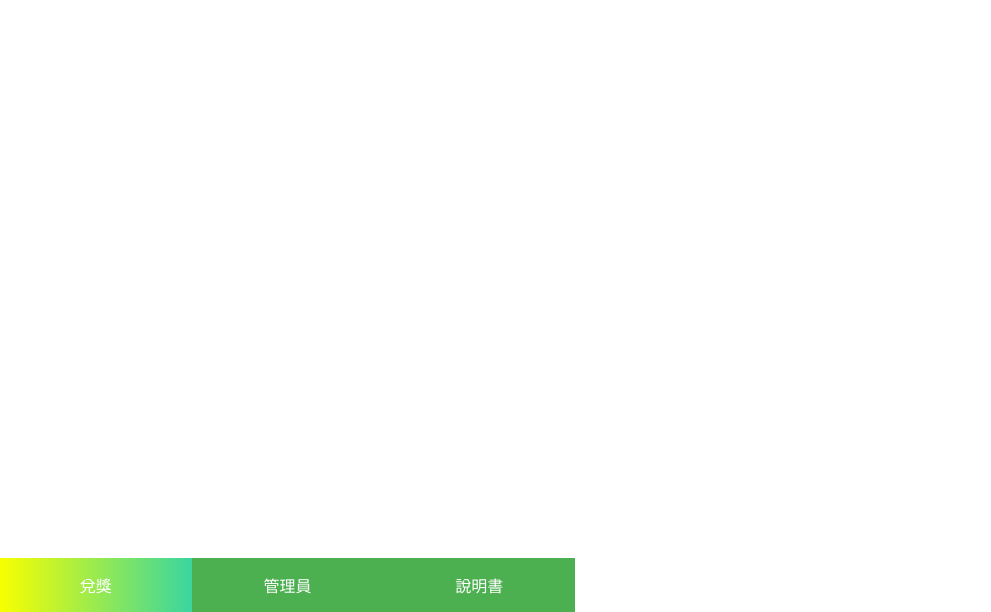
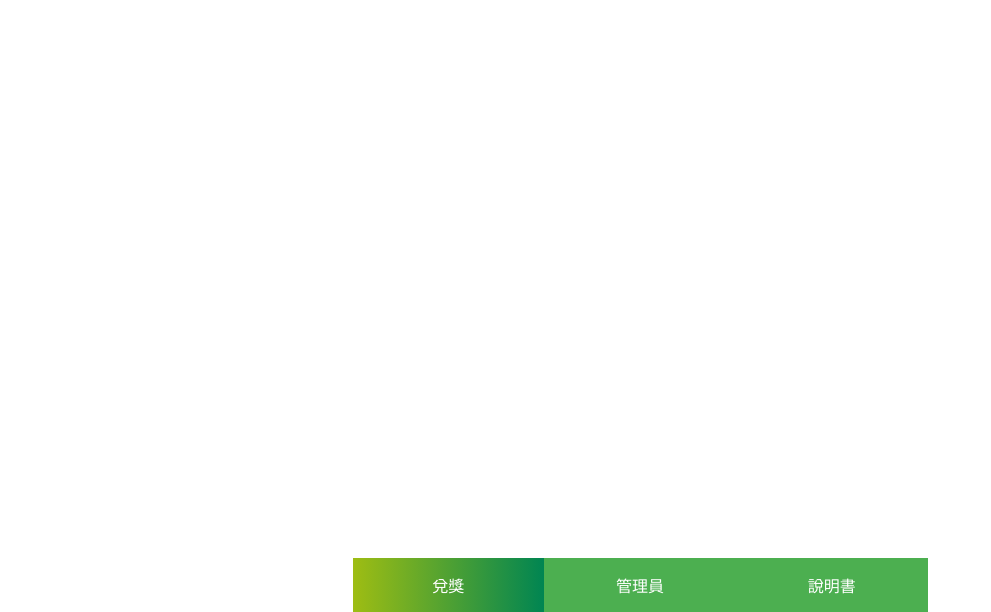
Before and after one commit to stephenlaichaowen/invoice-number-checker-vuejs-app, a website: page index.html in a window 1280 px wide. Shown: the part 188-800 px from the top of the page, without its empty margins (0-991 px from the left). Drawn offline with nearby package versions, Linux system fonts and the light colour scheme; some packages are replaced by stand-ins of ours; a script that the page names is missing.

Commit message:
edit css

```diff
--- a/style.css
+++ b/style.css
@@ -55,18 +55,18 @@ li {
 }
 
 footer {
-  position: fixed;
+  position: absolute;
   bottom: 0;
-  left: 0%;
+  left: 0;
   /* transform: translateX(-50%); */
-  right: 0;
+  /* right: 0; */
   max-width: 575px;
   display: flex;
   background-color: var(--theme-color);
 }
 
 footer span {
-  width: 50%;
+  width: 33.33vw;
   padding: 15px;
   cursor: pointer;
   color: white;
@@ -110,9 +110,7 @@ button {
 .active {
   background-color: var(--theme-color);
   color: white;
-  /* background: linear-gradient(90deg, #9ebd13 0%, #008552 100%); */
-  background: linear-gradient(90deg, #f8ff00 0%, #3ad59f 100%);
-  /* background: linear-gradient(90deg, #0700b8 0%, #00ff88 100%); */
+  background: linear-gradient(90deg, #9ebd13 0%, #008552 100%);
 }
 
 .remove {
```
